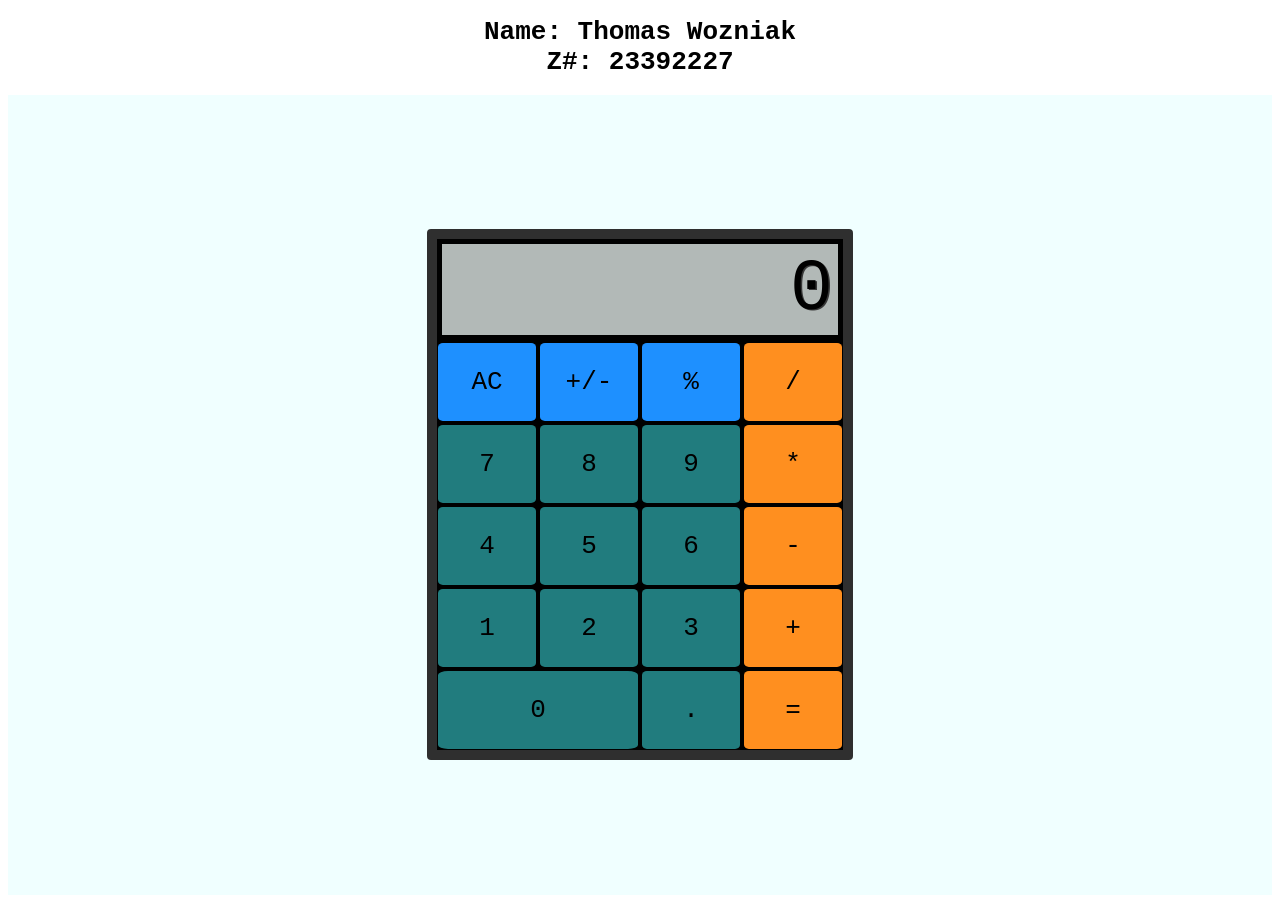
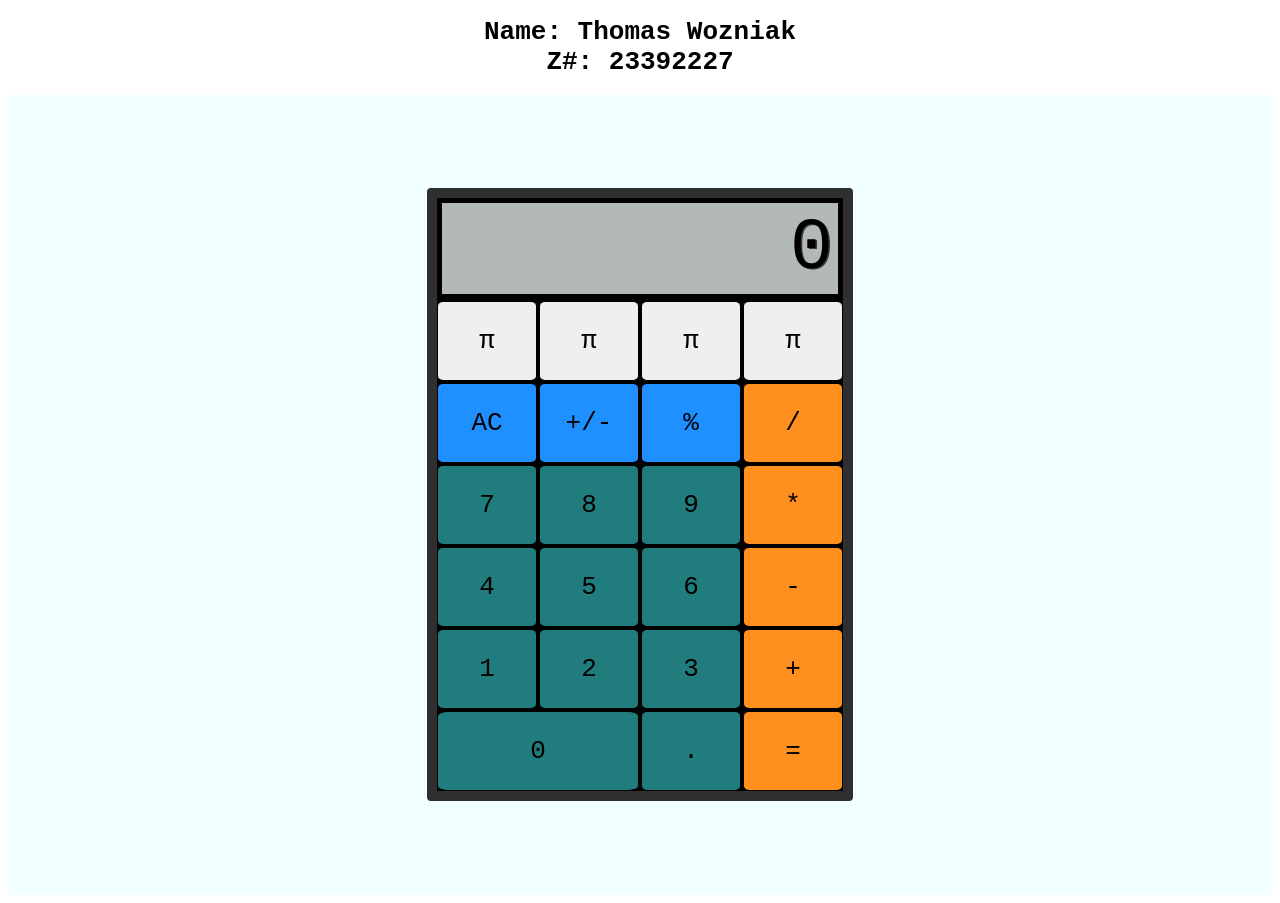
Before and after one commit to cop4808-spring-2023-fullstack-web/cop4808-git-and-github-fundamentals-Wozn14, a plain HTML site: page Calculator/calculator.html in a window 1280 px wide. Drawn offline with Linux system fonts and the light colour scheme.

Commit message:
Added new row and buttons

```diff
--- a/Calculator/calculator.html
+++ b/Calculator/calculator.html
@@ -12,6 +12,10 @@
         <main id="calc">
             <div id="container">
                 <div id="display">54</div>
+                <button type="button" class="PI" value="3.14" data-key="8">π</button>
+                <button type="button" class="PI" value="3.14" data-key="8">π</button>
+                <button type="button" class="PI" value="3.14" data-key="8">π</button>
+                <button type="button" class="PI" value="3.14" data-key="8">π</button>
                 <button type="button" class="clear" value="clear" data-key="8">AC</button>
                 <button type="button" class="sign" value="sign" data-key="192">+/-</button>
                 <button type="button" class="percent" value="percent" data-key="80">%</button>
--- a/Calculator/style/style.css
+++ b/Calculator/style/style.css
@@ -20,7 +20,7 @@ html {
     border-radius: 4px;
     display: grid;
     grid-template-columns: repeat(4, 100px);
-    grid-template-rows: minmax(100px, auto) repeat(5, 80px);
+    grid-template-rows: minmax(100px, auto) repeat(6, 80px);
     gap: 2px;
 }
 
```
